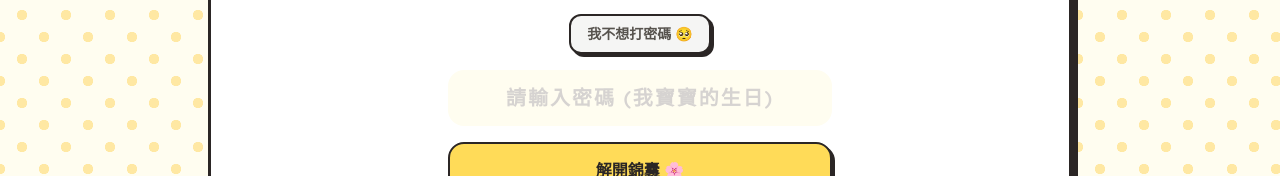
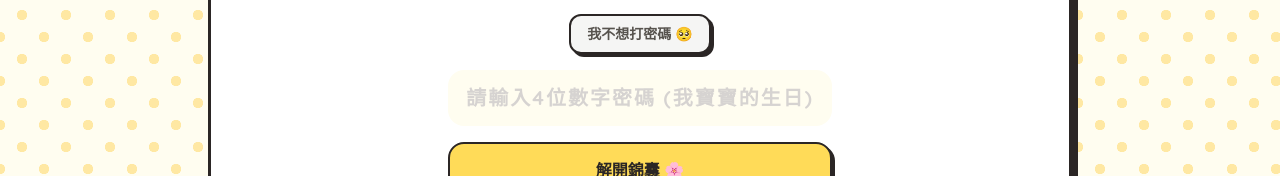
Before and after one commit to arxys88/for-my-girl, a plain HTML site: page index.html in a window 1280 px wide. Shown: the part 623-799 px from the top of the page. Drawn offline with nearby package versions, Linux system fonts and the light colour scheme; a web font is replaced by a local one.

Commit message:
add password hint

```diff
--- a/index.html
+++ b/index.html
@@ -159,7 +159,7 @@
             type="password"
             id="password-input"
             maxlength="16"
-            placeholder="請輸入密碼 (我寶寶的生日)"
+            placeholder="請輸入4位數字密碼 (我寶寶的生日)"
             class="w-full text-center text-lg sm:text-xl font-black tracking-widest px-4 py-3.5 rounded-2xl bg-[#FFFDF0] border-3 border-[#2B2625] focus:outline-none focus:bg-white placeholder:text-stone-300 transition"
             required
             autocomplete="off"
```
